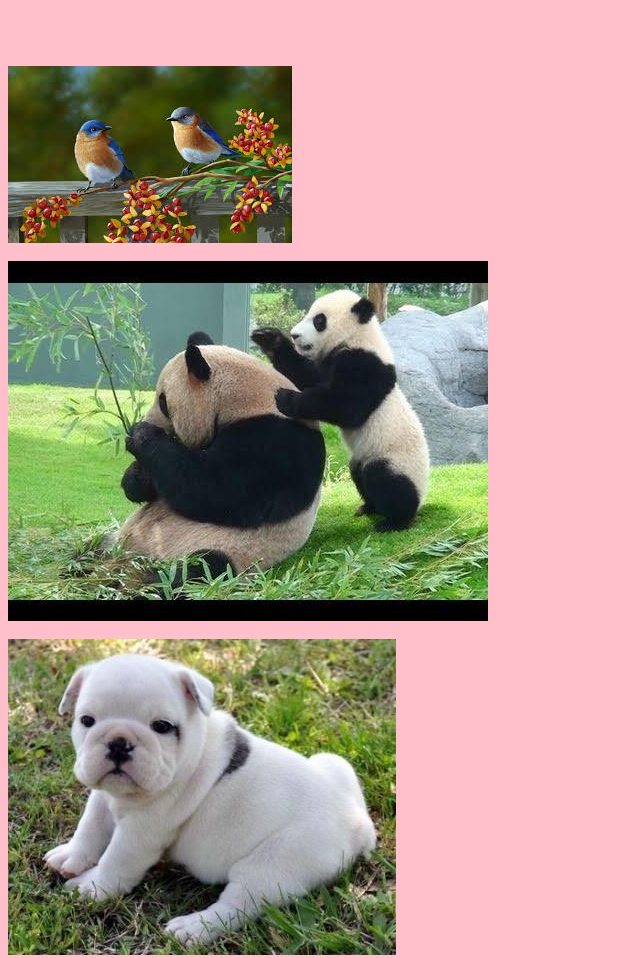
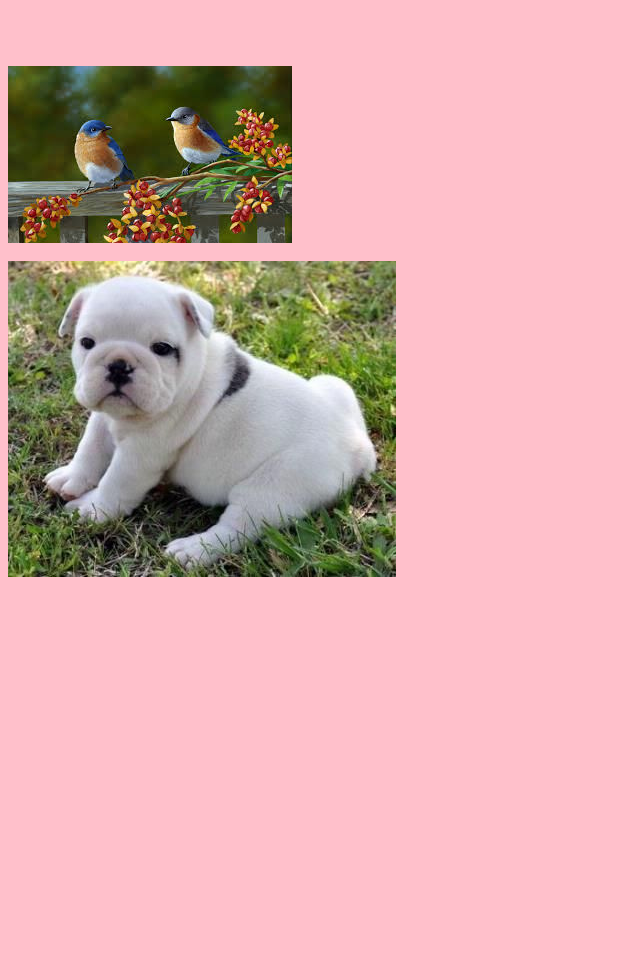
Before and after one commit to arpitakamble11/Hrms, a plain HTML site: page index1.html in a window 1280 px wide. Shown: the whole page, without its empty margins (0-640 px from the left). After the commit the page ends 800 px from the top, so only its background shows below. Drawn offline with Linux system fonts and the light colour scheme.

Commit message:
deleted baby panda image

```diff
--- a/index1.html
+++ b/index1.html
@@ -6,7 +6,7 @@
 <h1><marquee>Welcome</marquee></h1>
 <div>
 <img src="birds.jpg"><br><br>
-<img src="babypanda.jpg"><br><br>
+
 <img src="babyPuppa.jpg"><br><br>
 
 
```
